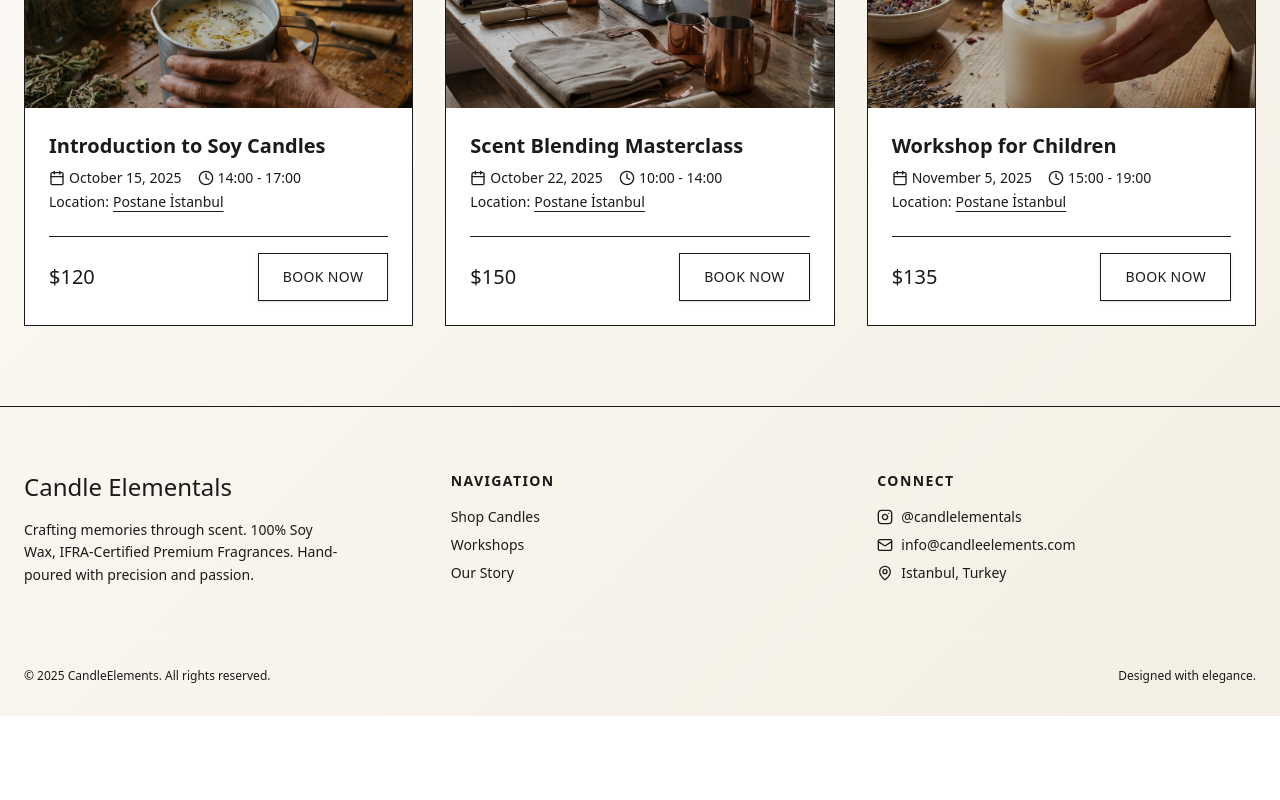
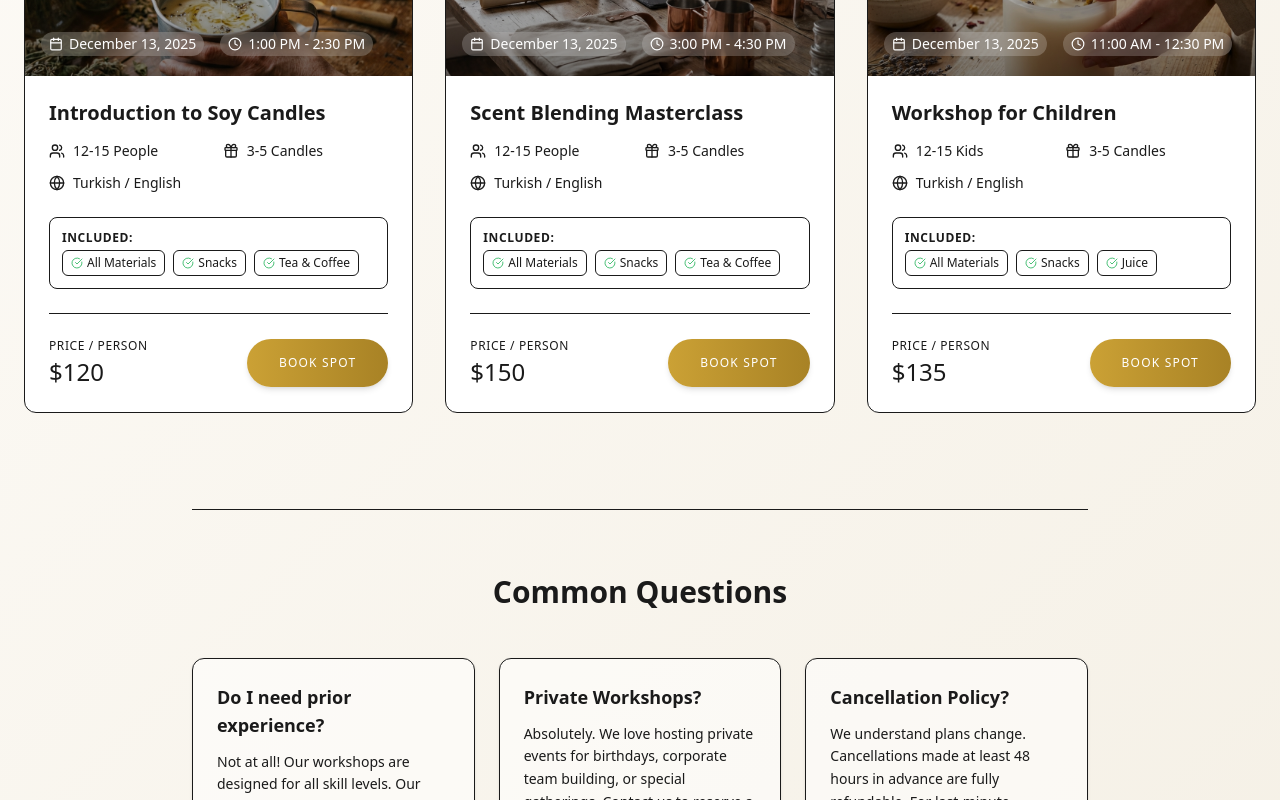
Before and after one commit to firkankurt-ds/candle-elementals, a Next.js app: page /workshops in a window 1280 px wide. Shown: the part 440-1240 px from the top of the page. Before the commit the page ends 1156 px from the top, so only its background shows below. Built offline with nearby package versions, Linux system fonts and the light colour scheme.

Commit message:
feat: Add premium booking button and update workshop details

```diff
--- a/app/workshops/page.tsx
+++ b/app/workshops/page.tsx
@@ -15,11 +15,38 @@ export default function WorkshopsPage() {
                 </p>
             </div>
 
-            <div className="grid grid-cols-1 md:grid-cols-2 lg:grid-cols-3 gap-8">
+            <div className="grid grid-cols-1 md:grid-cols-2 lg:grid-cols-3 gap-8 mb-24">
                 {workshops.map((workshop, index) => (
                     <WorkshopCard key={workshop.id} workshop={workshop} index={index} />
                 ))}
             </div>
+
+            {/* FAQ Section */}
+            <div className="max-w-4xl mx-auto border-t border-border/40 pt-16">
+                <h2 className="text-3xl font-serif font-bold text-center mb-12">Common Questions</h2>
+                <div className="grid gap-6 md:grid-cols-2 lg:grid-cols-3">
+                    <div className="bg-white/50 p-6 rounded-xl border border-border/40 shadow-sm hover:shadow-md transition-all">
+                        <h3 className="font-serif font-bold text-lg mb-3 text-primary">Do I need prior experience?</h3>
+                        <p className="text-muted-foreground text-sm leading-relaxed">
+                            Not at all! Our workshops are designed for all skill levels. Our master artisans will guide you step-by-step, making it perfect for beginners and enthusiasts alike.
+                        </p>
+                    </div>
+
+                    <div className="bg-white/50 p-6 rounded-xl border border-border/40 shadow-sm hover:shadow-md transition-all">
+                        <h3 className="font-serif font-bold text-lg mb-3 text-primary">Private Workshops?</h3>
+                        <p className="text-muted-foreground text-sm leading-relaxed">
+                            Absolutely. We love hosting private events for birthdays, corporate team building, or special gatherings. Contact us to reserve a private session for your group.
+                        </p>
+                    </div>
+
+                    <div className="bg-white/50 p-6 rounded-xl border border-border/40 shadow-sm hover:shadow-md transition-all">
+                        <h3 className="font-serif font-bold text-lg mb-3 text-primary">Cancellation Policy?</h3>
+                        <p className="text-muted-foreground text-sm leading-relaxed">
+                            We understand plans change. Cancellations made at least 48 hours in advance are fully refundable. For last-minute changes, please contact our support team.
+                        </p>
+                    </div>
+                </div>
+            </div>
         </div>
     );
 }
--- a/components/home/Hero.tsx
+++ b/components/home/Hero.tsx
@@ -29,7 +29,7 @@ export default function Hero() {
                     transition={{ duration: 1, delay: 0.2 }}
                 >
                     <h1 className="text-4xl md:text-6xl lg:text-7xl font-serif font-bold tracking-tight mb-6 text-shadow-lg">
-                        Bright Moments with <br className="hidden md:block" /> Pure Handcrafted Work
+                        Bright Moments with <br className="hidden md:block" /> Pure Handcrafted Candles
                     </h1>
                 </motion.div>
 
--- a/components/shared/Footer.tsx
+++ b/components/shared/Footer.tsx
@@ -33,8 +33,8 @@ export default function Footer() {
                             <a href="https://www.instagram.com/candlelementals/" target="_blank" rel="noopener noreferrer" className="flex items-center gap-2 text-sm hover:text-primary transition-colors">
                                 <Instagram className="w-4 h-4" /> @candlelementals
                             </a>
-                            <a href="mailto:info@candleelements.com" className="flex items-center gap-2 text-sm hover:text-primary transition-colors">
-                                <Mail className="w-4 h-4" /> info@candleelements.com
+                            <a href="mailto:info@candlelemantals.com" className="flex items-center gap-2 text-sm hover:text-primary transition-colors">
+                                <Mail className="w-4 h-4" /> info@candlelemantals.com
                             </a>
                             <div className="flex items-center gap-2 text-sm text-secondary-foreground/70">
                                 <MapPin className="w-4 h-4" /> Istanbul, Turkey
@@ -44,7 +44,7 @@ export default function Footer() {
                 </div>
 
                 <div className="border-t border-white/10 pt-8 flex flex-col md:flex-row justify-between items-center gap-4 text-xs text-secondary-foreground/50">
-                    <p>&copy; {currentYear} CandleElements. All rights reserved.</p>
+                    <p>&copy; {currentYear} Candle Elementals. All rights reserved.</p>
                     <p>Designed with elegance.</p>
                 </div>
             </div>
--- a/components/workshops/WorkshopCard.tsx
+++ b/components/workshops/WorkshopCard.tsx
@@ -1,7 +1,7 @@
 "use client";
 
 import Image from "next/image";
-import { Calendar, Clock, Plus } from "lucide-react";
+import { Calendar, Clock, Plus, Users, Gift, Globe, CheckCircle } from "lucide-react";
 import { Button } from "@/components/ui/button";
 import { useCart } from "@/context/CartContext";
 import { Workshop } from "@/lib/data";
@@ -20,60 +20,87 @@ export default function WorkshopCard({ workshop, index }: WorkshopCardProps) {
             initial={{ opacity: 0, y: 20 }}
             animate={{ opacity: 1, y: 0 }}
             transition={{ duration: 0.5, delay: index * 0.1 }}
-            className="group relative bg-white border border-border overflow-hidden hover:shadow-xl transition-all duration-500"
+            className="group relative bg-white border border-border overflow-hidden hover:shadow-xl transition-all duration-500 rounded-xl flex flex-col h-full"
         >
             {/* Image Container */}
-            <div className="relative h-64 w-full overflow-hidden">
+            <div className="relative h-56 w-full overflow-hidden shrink-0">
                 <Image
                     src={workshop.image}
                     alt={workshop.title}
                     fill
                     className="object-cover transition-transform duration-700 group-hover:scale-110"
                 />
-                <div className="absolute inset-0 bg-black/20 group-hover:bg-black/40 transition-colors duration-500" />
+
+                {/* Age Badge for Kids */}
+                {workshop.ageGroup && (
+                    <div className="absolute top-3 left-3 z-10 px-3 py-1 bg-[#ff9f43] text-white text-xs font-bold rounded-full shadow-lg border-2 border-white/30 flex items-center gap-1">
+                        <span>🧸</span>
+                        <span>{workshop.ageGroup}</span>
+                    </div>
+                )}
+
+                <div className="absolute inset-0 bg-gradient-to-t from-black/60 to-transparent opacity-80" />
+                <div className="absolute bottom-4 left-4 text-white">
+                    <div className="flex items-center gap-4 text-sm font-medium mb-1">
+                        <div className="flex items-center gap-1.5 bg-white/20 px-2 py-0.5 rounded-full backdrop-blur-sm">
+                            <Calendar className="w-3.5 h-3.5" />
+                            <span>{workshop.date}</span>
+                        </div>
+                        <div className="flex items-center gap-1.5 bg-white/20 px-2 py-0.5 rounded-full backdrop-blur-sm">
+                            <Clock className="w-3.5 h-3.5" />
+                            <span>{workshop.time}</span>
+                        </div>
+                    </div>
+                </div>
             </div>
 
             {/* Content */}
-            <div className="p-6 relative">
-                <div className="mb-4">
-                    <h3 className="text-xl font-serif font-bold mb-2 group-hover:text-primary transition-colors">
+            <div className="p-6 flex flex-col flex-grow">
+                <h3 className="text-xl font-serif font-bold mb-4 group-hover:text-primary transition-colors leading-tight">
                     {workshop.title}
                 </h3>
-                    <div className="flex items-center gap-4 text-muted-foreground text-sm">
-                        <div className="flex items-center gap-1">
-                            <Calendar className="w-4 h-4" />
-                            <span>{workshop.date}</span>
+
+                {/* Details Grid */}
+                <div className="grid grid-cols-2 gap-y-3 gap-x-2 mb-6 text-sm text-muted-foreground/80">
+                    <div className="flex items-center gap-2">
+                        <Users className="w-4 h-4 text-primary/70" />
+                        <span>{workshop.capacity}</span>
                     </div>
-                        <div className="flex items-center gap-1">
-                            <Clock className="w-4 h-4" />
-                            <span>{workshop.time}</span>
+                    <div className="flex items-center gap-2">
+                        <Gift className="w-4 h-4 text-primary/70" />
+                        <span>{workshop.itemsMade}</span>
+                    </div>
+                    <div className="flex items-center gap-2 col-span-2">
+                        <Globe className="w-4 h-4 text-primary/70" />
+                        <span>{workshop.language}</span>
                     </div>
                 </div>
 
-                    {/* Location */}
-                    <div className="flex items-center gap-1 text-muted-foreground text-sm mt-1">
-                        <span className="font-medium text-primary">Location:</span>
-                        <a
-                            href="https://www.instagram.com/postaneistanbul/?hl=tr"
-                            target="_blank"
-                            rel="noopener noreferrer"
-                            className="hover:text-primary underline decoration-primary/30 underline-offset-4 transition-colors"
-                        >
-                            Postane İstanbul
-                        </a>
+                {/* Included Items */}
+                <div className="mb-6 space-y-2 bg-muted/30 p-3 rounded-lg border border-border/40">
+                    <span className="text-xs font-bold uppercase tracking-wider text-muted-foreground block mb-1">Included:</span>
+                    <div className="flex flex-wrap gap-2">
+                        {workshop.included.map((item, i) => (
+                            <span key={i} className="text-xs bg-white px-2 py-1 rounded-md border border-border/50 text-foreground/80 flex items-center gap-1">
+                                <CheckCircle className="w-3 h-3 text-green-600/70" /> {item}
+                            </span>
+                        ))}
                     </div>
                 </div>
 
-                <div className="flex items-center justify-between mt-6 pt-4 border-t border-border">
-                    <span className="text-xl font-medium text-primary">
+                {/* Footer */}
+                <div className="flex items-center justify-between mt-auto pt-6 border-t border-border/60">
+                    <div>
+                        <span className="text-xs text-muted-foreground uppercase tracking-wider block mb-0.5">Price / Person</span>
+                        <span className="text-2xl font-serif font-medium text-primary">
                             ${workshop.price}
                         </span>
+                    </div>
                     <Button
                         onClick={() => addItem(workshop)}
-                        variant="outline"
-                        className="group-hover:bg-primary group-hover:text-primary-foreground transition-all duration-300 border-primary/50 text-foreground"
+                        className="bg-gradient-to-r from-[#cba135] to-[#a88225] hover:from-[#b58e2f] hover:to-[#967421] text-white shadow-md hover:shadow-xl transition-all duration-300 px-8 py-6 rounded-full font-serif font-medium tracking-widest text-xs uppercase"
                     >
-                        Book Now
+                        Book Spot
                     </Button>
                 </div>
             </div>
--- a/lib/data.ts
+++ b/lib/data.ts
@@ -4,6 +4,8 @@ export interface Product {
     description: string;
     price: number;
     image: string;
+    features?: string[];
+    burnTime?: string;
 }
 
 export interface Workshop {
@@ -15,50 +17,67 @@ export interface Workshop {
     image: string;
     location: string;
     locationLink: string;
+    capacity: string;
+    itemsMade: string;
+    included: string[];
+    language: string;
+    ageGroup?: string;
 }
 
 export const products: Product[] = [
     {
         id: "1",
         name: "Soft Embrace",
-        description: "A gentle floral symphony that wraps your space in comfort. delicate notes of pink peony and cashmere musk.",
+        description: "A gentle floral symphony that wraps your space in comfort. Delicate notes of pink peony and cashmere musk. These scents are available exclusively to our workshop guests.",
         price: 45,
         image: "/images/soft-embrace.png",
+        features: ["Soy Wax", "Vegan", "Phthalate-free"],
+        burnTime: "40–45 hours"
     },
     {
         id: "2",
         name: "Palo Santo",
-        description: "Sacred wood notes with a cleansing, grounding aroma. Hints of citrus and mint elevate the earthy base.",
+        description: "Sacred wood notes with a cleansing, grounding aroma. Hints of citrus and mint elevate the earthy base. These scents are available exclusively to our workshop guests.",
         price: 48,
         image: "/images/palo-santo.png",
+        features: ["Soy Wax", "Vegan", "Phthalate-free"],
+        burnTime: "45–50 hours"
     },
     {
         id: "3",
         name: "White Coconut",
-        description: "Creamy and tropical, a pure island escape. Rich coconut milk blended with a whisper of vanilla bean.",
+        description: "Creamy and tropical, a pure island escape. Rich coconut milk blended with a whisper of vanilla bean. These scents are available exclusively to our workshop guests.",
         price: 45,
         image: "/images/white-coconut.jpg",
+        features: ["Soy Wax", "Vegan", "Phthalate-free"],
+        burnTime: "45–60 hours"
     },
     {
         id: "4",
         name: "Moon Shadow",
-        description: "Mysterious and allure. Deep indigo nights captured in scent with smoky oud, blackberry, and midnight jasmine.",
+        description: "Full of mystery and allure. Deep indigo nights captured in scent with smoky oud, blackberry, and midnight jasmine. These scents are available exclusively to our workshop guests.",
         price: 50,
         image: "/images/moon-shadow.jpg",
+        features: ["Soy Wax", "Vegan", "Phthalate-free"],
+        burnTime: "50–60 hours"
     },
     {
         id: "5",
         name: "Botanical Breeze",
-        description: "Fresh from the garden. Crisp notes of basil, tomato leaf, and wild mint bring the outdoors in.",
+        description: "Fresh from the garden. Crisp notes of basil, tomato leaf, and wild mint bring the outdoors in. These scents are available exclusively to our workshop guests.",
         price: 42,
         image: "/images/botanical-breeze.jpg",
+        features: ["Soy Wax", "Vegan", "Phthalate-free"],
+        burnTime: "45–60 hours"
     },
     {
         id: "6",
         name: "Mystic Ruby",
-        description: "A bold statement of passion. Rich amber and fruity pomegranate blend to create a warm, inviting glow.",
+        description: "A bold statement of passion. Rich amber and fruity pomegranate blend to create a warm, inviting glow. These scents are available exclusively to our workshop guests.",
         price: 48,
         image: "/images/mystic-ruby.jpg",
+        features: ["Soy Wax", "Vegan", "Phthalate-free"],
+        burnTime: "50–60 hours"
     },
 ];
 
@@ -66,31 +85,44 @@ export const workshops: Workshop[] = [
     {
         id: "1",
         title: "Introduction to Soy Candles",
-        date: "October 15, 2025",
-        time: "14:00 - 17:00",
+        date: "December 13, 2025",
+        time: "1:00 PM - 2:30 PM",
         price: 120,
         image: "/images/workshop-process.png",
         location: "Postane İstanbul",
         locationLink: "https://www.instagram.com/postaneistanbul/?hl=tr",
+        capacity: "12-15 People",
+        itemsMade: "3-5 Candles",
+        included: ["All Materials", "Snacks", "Tea & Coffee"],
+        language: "Turkish / English"
     },
     {
         id: "2",
         title: "Scent Blending Masterclass",
-        date: "October 22, 2025",
-        time: "10:00 - 14:00",
+        date: "December 13, 2025",
+        time: "3:00 PM - 4:30 PM",
         price: 150,
         image: "/images/workshop-table.png",
         location: "Postane İstanbul",
         locationLink: "https://www.instagram.com/postaneistanbul/?hl=tr",
+        capacity: "12-15 People",
+        itemsMade: "3-5 Candles",
+        included: ["All Materials", "Snacks", "Tea & Coffee"],
+        language: "Turkish / English"
     },
     {
         id: "3",
         title: "Workshop for Children",
-        date: "November 5, 2025",
-        time: "15:00 - 19:00",
+        date: "December 13, 2025",
+        time: "11:00 AM - 12:30 PM",
         price: 135,
         image: "/images/workshop.png",
         location: "Postane İstanbul",
         locationLink: "https://www.instagram.com/postaneistanbul/?hl=tr",
+        capacity: "12-15 Kids",
+        itemsMade: "3-5 Candles",
+        included: ["All Materials", "Snacks", "Juice"],
+        language: "Turkish / English",
+        ageGroup: "5-12 Years"
     },
 ];
```
Also changed, not shown: components/products/ProductCard.tsx (+30 -3 lines). Lines whose indentation alone changed are shown as unchanged.
